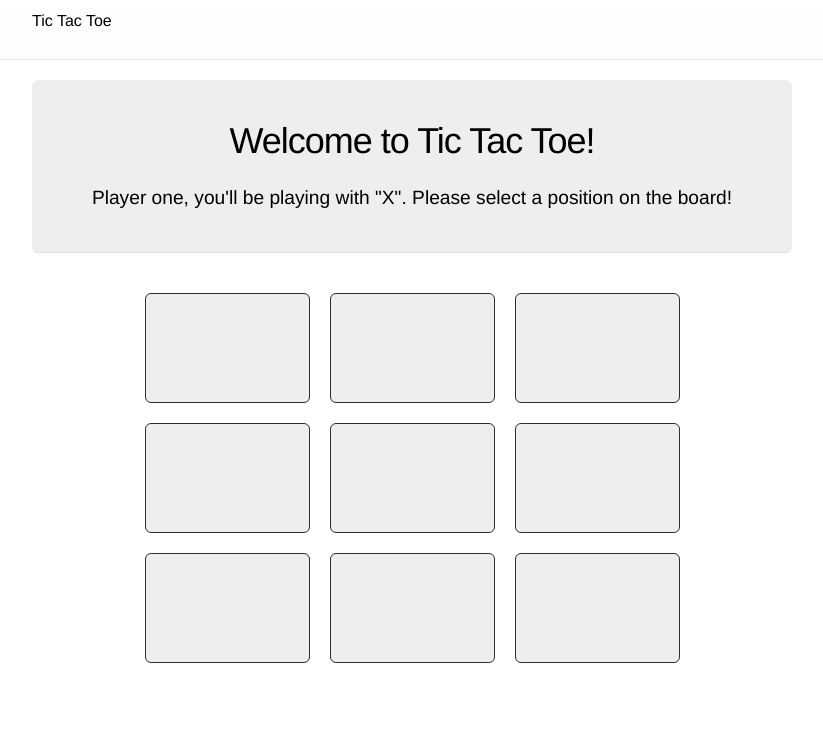
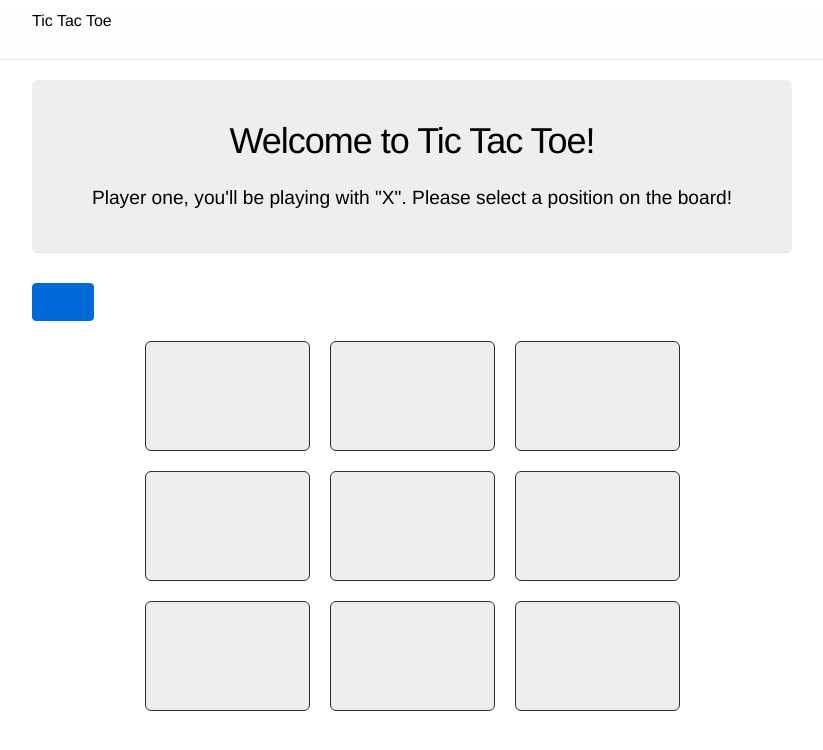
Before and after one commit to grace000/elixir-react-tic-tac-toe, a React app in the folder assets/: page / in a window 1280 px wide. Shown: the top 750 px of the page, without its empty margins (228-1051 px from the left). Built offline with nearby package versions, Linux system fonts and the light colour scheme; the HTML template or start-up script is replaced by a standard one.

Commit message:
add method in board controller to handle get request

```diff
--- a/assets/js/components/Board/index.js
+++ b/assets/js/components/Board/index.js
@@ -1,7 +1,27 @@
 import React, { Component } from 'react';
 import Square from './square'
+import axios from 'axios'
 
 class Board extends Component {
+    constructor(props) {
+        super(props)
+        this.state = {
+            moves: []
+        }
+
+    }
+
+    getBoardStatus() {
+        axios.get('/boardstatus')
+        .then((response) => {
+            let data = JSON.stringify(response.data);
+            console.log(data)
+            this.setState({
+                moves: data
+            })
+        }).catch(error => console.log(error))
+    }
+
     renderSquare(i) {
         return (
           <Square
@@ -13,6 +33,8 @@ class Board extends Component {
     render() {
         return (
             <div>
+                <p>{this.state.moves}</p>
+                <button onClick={this.getBoardStatus.bind(this)}></button>
                 <div className="board-row">
                     {this.renderSquare(0)}
                     {this.renderSquare(1)}
```
Also changed, not shown: 2 other files (tests, documents, lock files or other folders).
